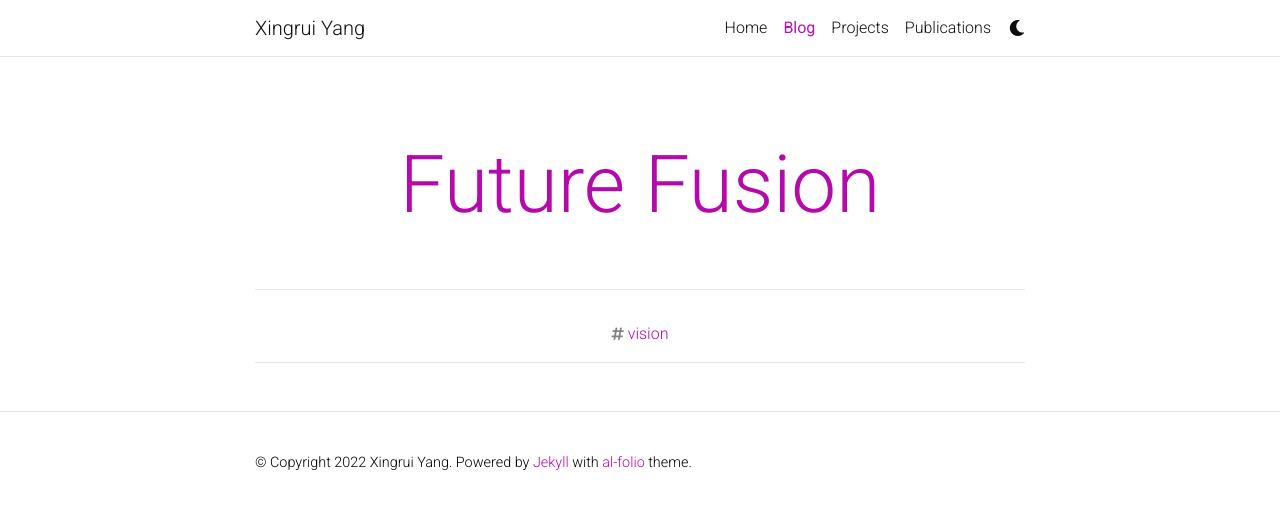
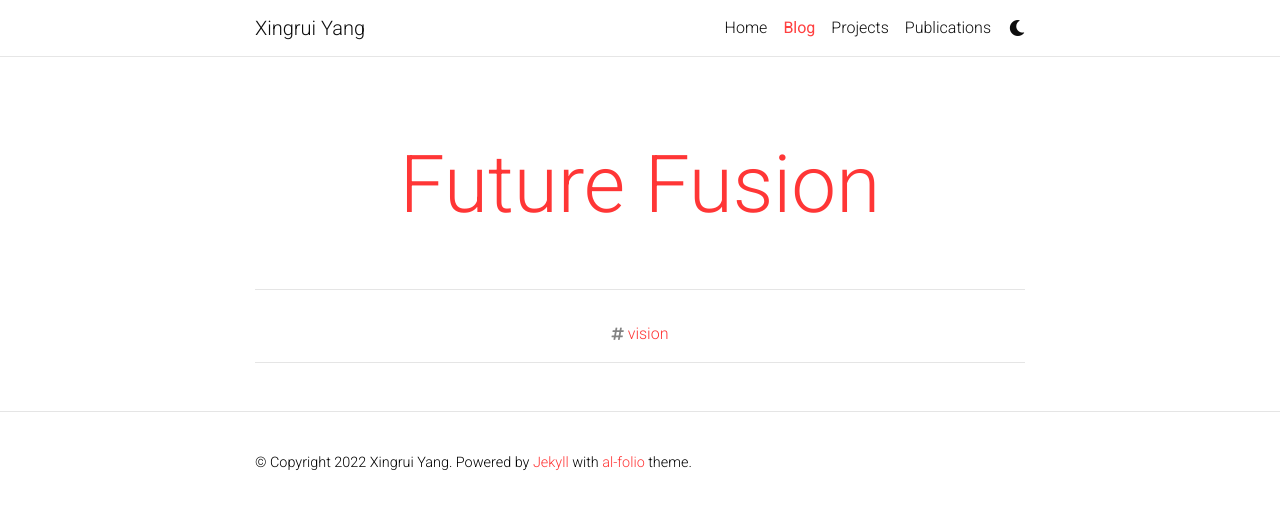
Before and after one commit to xingrui-pub/xingrui-pub.github.io, a Jekyll site: the page built from blog/index.html, in a window 1280 px wide. Shown: the top 509 px of the page. Built offline with Jekyll 4.4.1, drawn with Linux system fonts in a browser that asks for light colours; full-size pictures stand in for the smaller copies a plugin makes; the list of posts is cut into pages by our own code; comment, search, counter and statistics services are not loaded; a style sheet for code colours, icons or effects is not loaded.

Commit message:
change theme color

```diff
--- a/_sass/_projects.scss
+++ /dev/null
@@ -1,26 +0,0 @@
-/******************************************************************************
- * styles for projects
- ******************************************************************************/
-
-.author-block {
-   font-size: 1.25rem;
-   display: inline-block;
-}
-
-.publication-video {
-   position: relative;
-   width: 100%;
-   height: 0;
-   padding-bottom: 56.25%;
-
-   overflow: hidden;
-   border-radius: 10px !important;
-}
-
-.publication-video iframe {
-   position: absolute;
-   top: 0;
-   left: 0;
-   width: 100%;
-   height: 100%;
-}
--- a/_sass/_themes.scss
+++ b/_sass/_themes.scss
@@ -7,8 +7,8 @@
   --global-code-bg-color: #{$code-bg-color-light};
   --global-text-color: #{$black-color};
   --global-text-color-light: #{$grey-color};
-  --global-theme-color: #{$purple-color};
-  --global-hover-color: #{$purple-color};
+  --global-theme-color: #{$red-color};
+  --global-hover-color: #{$red-color};
   --global-footer-bg-color: #{$grey-color-dark};
   --global-footer-text-color: #{$grey-color-light};
   --global-footer-link-color: #{$white-color};
@@ -38,8 +38,8 @@ html[data-theme='dark'] {
   --global-code-bg-color: #{$code-bg-color-dark};
   --global-text-color: #{$grey-color-light};
   --global-text-color-light: #{$grey-color-light};
-  --global-theme-color: #{$cyan-color};
-  --global-hover-color: #{$cyan-color};
+  --global-theme-color: #{$orange-color};
+  --global-hover-color: #{$orange-color};
   --global-footer-bg-color: #{$grey-color-light};
   --global-footer-text-color: #{$grey-color-dark};
   --global-footer-link-color: #{$black-color};
--- a/assets/css/main.scss
+++ b/assets/css/main.scss
@@ -11,6 +11,5 @@ $max-content-width: {{ site.max_width }};
   "themes",
   "layout",
   "base",
-  "distill",
-  "projects"
+  "distill"
 ;
```
